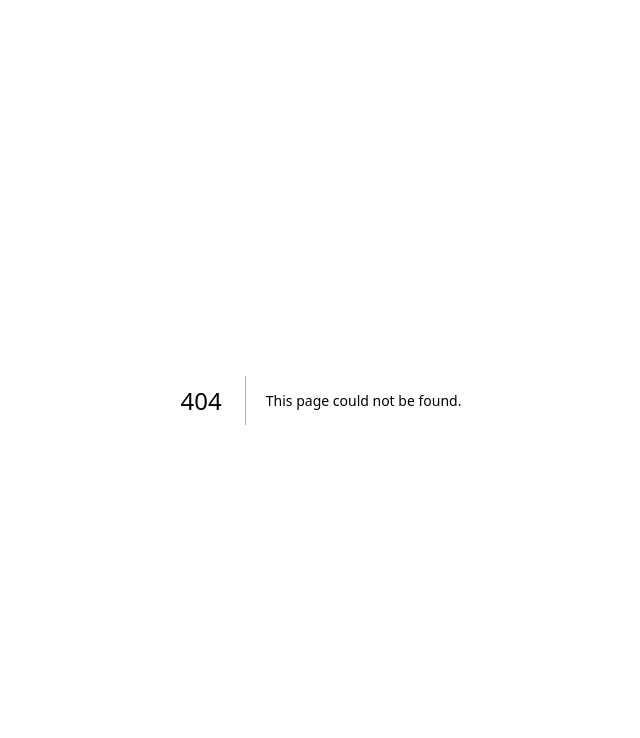
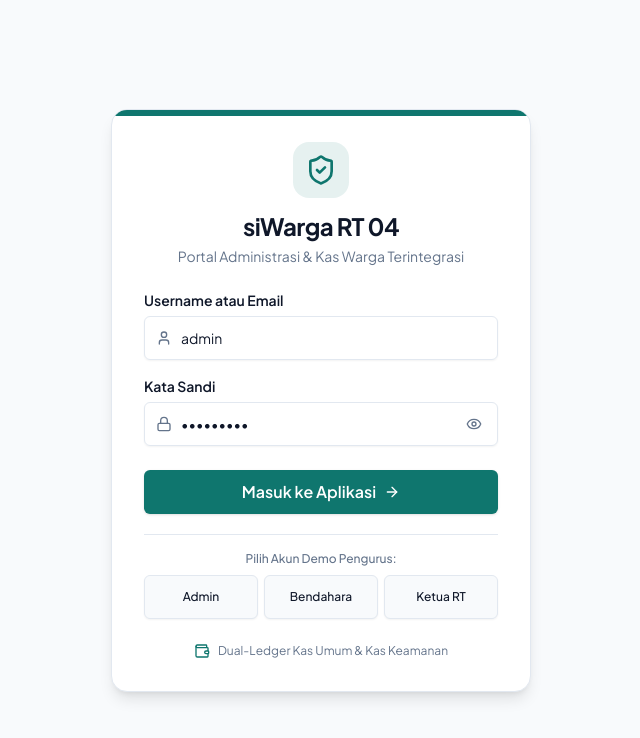
Before and after one commit to henyu11/si-warga, a Next.js app: page /login in a window 1280 px wide. Before the commit this address had no page. Shown: the top 738 px of the page, without its empty margins (319-959 px from the left). Built offline with nearby package versions, Linux system fonts and the light colour scheme; no server answers.

Commit message:
feat: login page SCR-001 with form, toast, redirect

```diff
--- /dev/null
+++ b/src/app/login/page.tsx
@@ -0,0 +1,16 @@
+import { redirect } from 'next/navigation'
+import { getSessionUser } from '@/server/services/auth.service'
+import { LoginForm } from '@/components/auth/LoginForm'
+
+export default async function LoginPage() {
+  const user = await getSessionUser()
+  if (user) {
+    redirect('/')
+  }
+
+  return (
+    <main className="min-h-screen w-full flex items-center justify-center p-4 bg-slate-50">
+      <LoginForm />
+    </main>
+  )
+}
--- /dev/null
+++ b/src/components/auth/LoginForm.tsx
@@ -0,0 +1,176 @@
+'use client'
+
+import React, { useState } from 'react'
+import { useRouter } from 'next/navigation'
+import { toast } from 'sonner'
+import { Eye, EyeOff, Lock, User, ArrowRight, ShieldCheck, Wallet } from 'lucide-react'
+import { Button } from '@/components/ui/button'
+import { Input } from '@/components/ui/input'
+import { Label } from '@/components/ui/label'
+
+export function LoginForm() {
+  const router = useRouter()
+  const [identifier, setIdentifier] = useState('admin')
+  const [password, setPassword] = useState('Admin123!')
+  const [showPassword, setShowPassword] = useState(false)
+  const [loading, setLoading] = useState(false)
+
+  async function handleSubmit(e: React.FormEvent) {
+    e.preventDefault()
+    if (!identifier || !password) {
+      toast.error('Harap masukkan username/email dan kata sandi.')
+      return
+    }
+
+    setLoading(true)
+    try {
+      const res = await fetch('/api/v1/auth/login', {
+        method: 'POST',
+        headers: { 'Content-Type': 'application/json' },
+        body: JSON.stringify({ identifier, password }),
+      })
+
+      const json = await res.json()
+
+      if (!res.ok || !json.success) {
+        toast.error(json.message || 'Login gagal. Periksa kembali akun Anda.')
+        return
+      }
+
+      toast.success('Login berhasil! Mengalihkan ke dashboard...')
+      router.push('/')
+      router.refresh()
+    } catch {
+      toast.error('Terjadi kesalahan jaringan atau server.')
+    } finally {
+      setLoading(false)
+    }
+  }
+
+  function setDemoAccount(user: string, pass: string) {
+    setIdentifier(user)
+    setPassword(pass)
+  }
+
+  return (
+    <div className="w-full max-w-[420px] bg-card rounded-2xl border shadow-lg p-6 sm:p-8 flex flex-col relative overflow-hidden">
+      {/* Top Accent Strip */}
+      <div className="h-1.5 w-full bg-primary absolute top-0 left-0" />
+
+      {/* Brand Header */}
+      <div className="text-center mb-6">
+        <div className="inline-flex items-center justify-center w-14 h-14 rounded-2xl bg-primary/10 text-primary mb-3">
+          <ShieldCheck className="w-8 h-8" />
+        </div>
+        <h1 className="text-2xl font-bold tracking-tight text-foreground">
+          siWarga RT 04
+        </h1>
+        <p className="text-sm text-muted-foreground mt-1">
+          Portal Administrasi &amp; Kas Warga Terintegrasi
+        </p>
+      </div>
+
+      {/* Form */}
+      <form onSubmit={handleSubmit} className="flex flex-col gap-4">
+        <div className="flex flex-col gap-1.5">
+          <Label htmlFor="identifier" className="text-sm font-semibold">
+            Username atau Email
+          </Label>
+          <div className="relative flex items-center">
+            <User className="w-4 h-4 text-muted-foreground absolute left-3 pointer-events-none" />
+            <Input
+              id="identifier"
+              name="identifier"
+              type="text"
+              placeholder="contoh: admin / bendahara.rt04"
+              value={identifier}
+              onChange={(e) => setIdentifier(e.target.value)}
+              className="pl-9"
+              required
+            />
+          </div>
+        </div>
+
+        <div className="flex flex-col gap-1.5">
+          <div className="flex items-center justify-between">
+            <Label htmlFor="password" className="text-sm font-semibold">
+              Kata Sandi
+            </Label>
+          </div>
+          <div className="relative flex items-center">
+            <Lock className="w-4 h-4 text-muted-foreground absolute left-3 pointer-events-none" />
+            <Input
+              id="password"
+              name="password"
+              type={showPassword ? 'text' : 'password'}
+              placeholder="Masukkan kata sandi"
+              value={password}
+              onChange={(e) => setPassword(e.target.value)}
+              className="pl-9 pr-10"
+              required
+            />
+            <button
+              type="button"
+              onClick={() => setShowPassword(!showPassword)}
+              className="absolute right-3 p-1 text-muted-foreground hover:text-foreground"
+              title={showPassword ? 'Sembunyikan sandi' : 'Tampilkan sandi'}
+            >
+              {showPassword ? <EyeOff className="w-4 h-4" /> : <Eye className="w-4 h-4" />}
+            </button>
+          </div>
+        </div>
+
+        <Button
+          type="submit"
+          disabled={loading}
+          className="mt-2 w-full h-11 text-base font-semibold gap-2"
+        >
+          {loading ? 'Memproses...' : 'Masuk ke Aplikasi'}
+          {!loading && <ArrowRight className="w-4 h-4" />}
+        </Button>
+      </form>
+
+      {/* Quick Demo Switcher */}
+      <div className="mt-5 pt-4 border-t flex flex-col gap-2">
+        <span className="text-xs text-muted-foreground font-medium text-center">
+          Pilih Akun Demo Pengurus:
+        </span>
+        <div className="grid grid-cols-3 gap-1.5">
+          <Button
+            type="button"
+            variant="outline"
+            size="sm"
+            onClick={() => setDemoAccount('admin', 'Admin123!')}
+            className="text-xs h-8 px-1"
+          >
+            Admin
+          </Button>
+          <Button
+            type="button"
+            variant="outline"
+            size="sm"
+            onClick={() => setDemoAccount('bendahara.rt04', 'Bendahara123!')}
+            className="text-xs h-8 px-1"
+          >
+            Bendahara
+          </Button>
+          <Button
+            type="button"
+            variant="outline"
+            size="sm"
+            onClick={() => setDemoAccount('ketua.rt04', 'Ketua123!')}
+            className="text-xs h-8 px-1"
+          >
+            Ketua RT
+          </Button>
+        </div>
+      </div>
+
+      {/* Security Footer Note */}
+      <div className="mt-6 flex items-center justify-center gap-2 text-xs text-muted-foreground">
+        <Wallet className="w-4 h-4 text-primary" />
+        <span>Dual-Ledger Kas Umum &amp; Kas Keamanan</span>
+      </div>
+    </div>
+  )
+}
```
Also changed, not shown: 2 other files (tests, documents, lock files or other folders).
